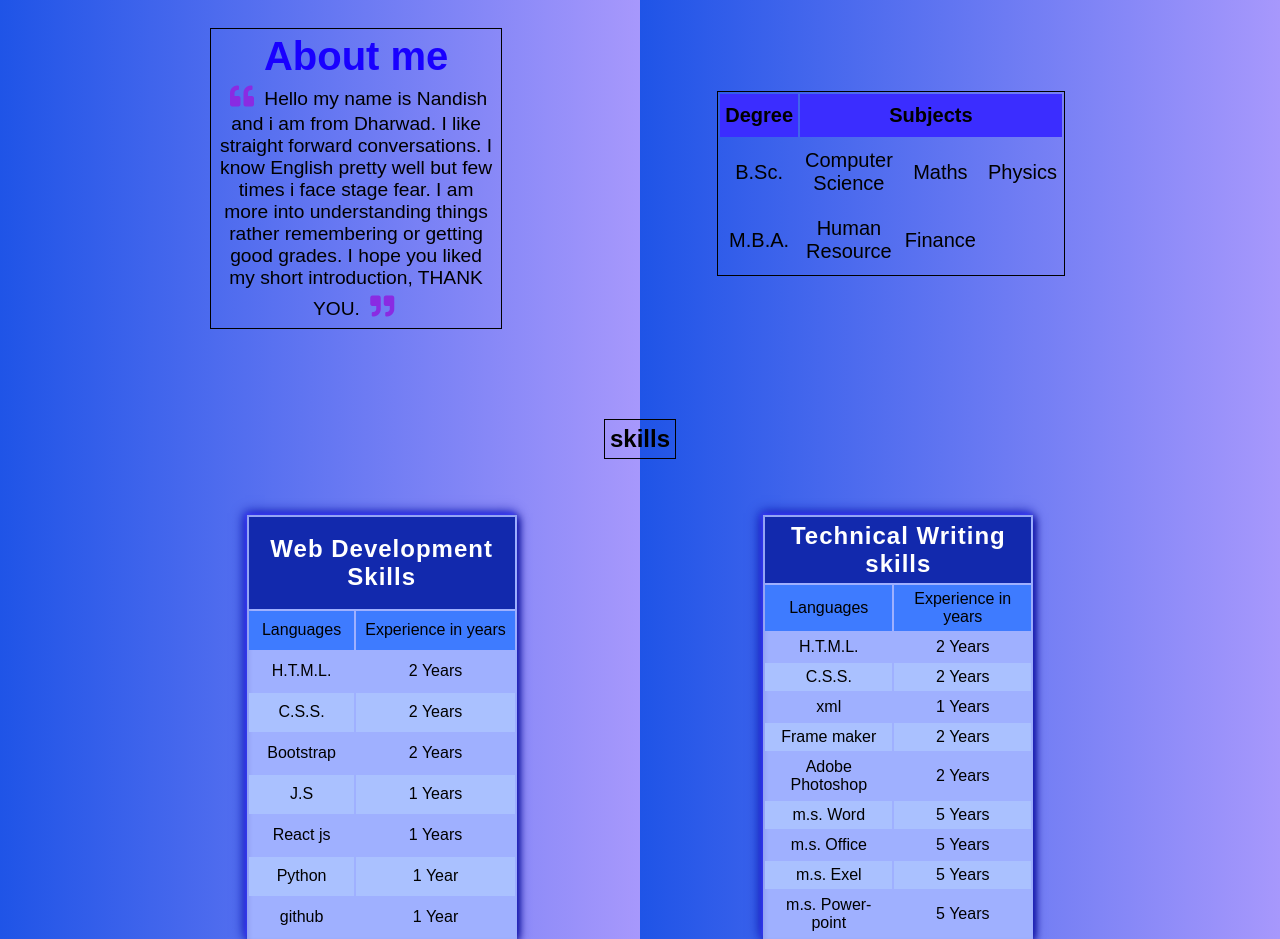
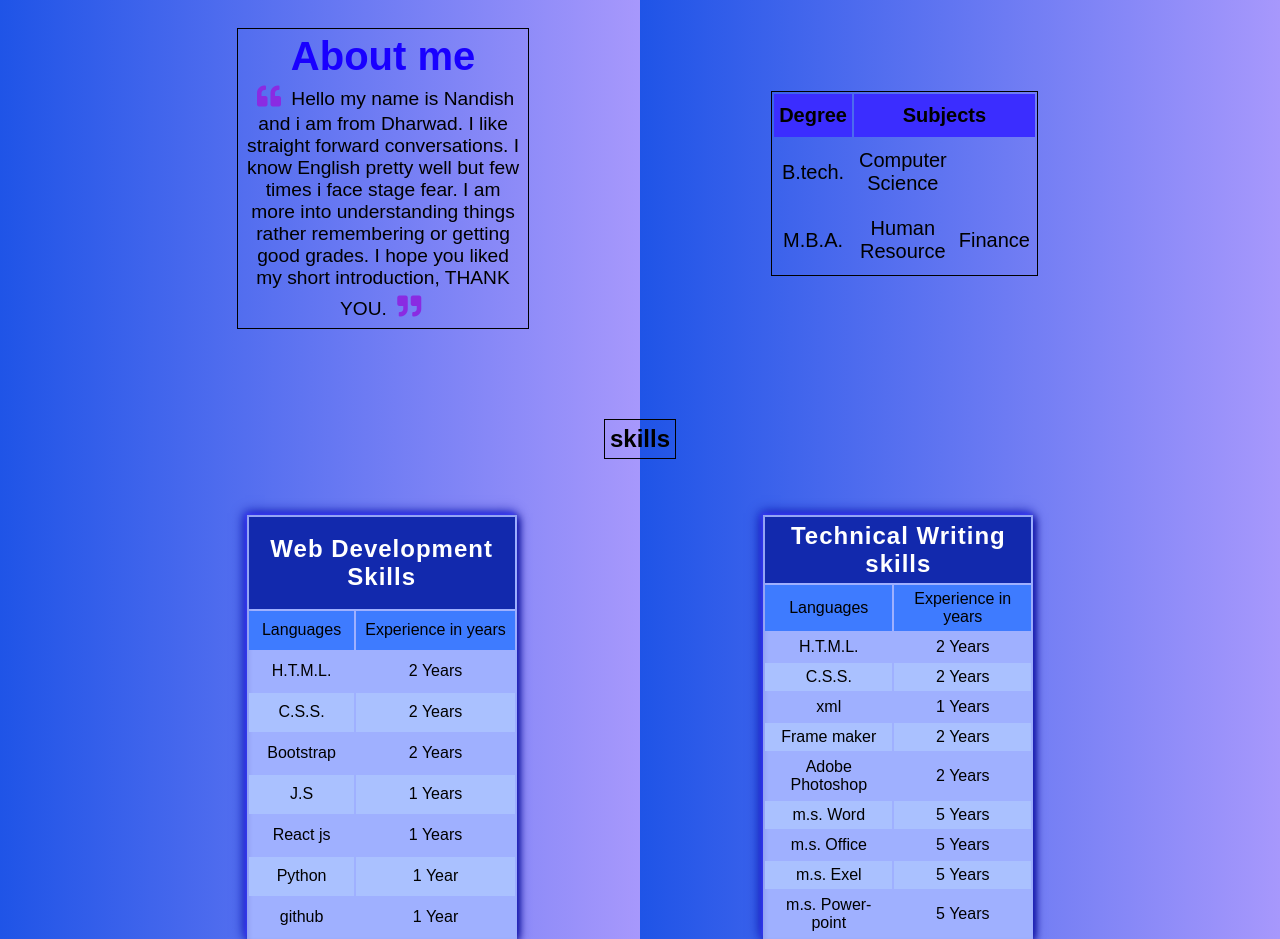
Before and after one commit to nandish1199/portfolio, a plain HTML site: page index.html in a window 1280 px wide. Shown: the part 1020-1959 px from the top of the page. Drawn offline with Linux system fonts and the light colour scheme.

Commit message:
Change b.sc

```diff
--- a/index.html
+++ b/index.html
@@ -69,10 +69,8 @@
                     <th colspan="3">Subjects</th>
                 </tr>
                 <tr>
-                    <td>B.Sc.</td>
+                    <td>B.tech.</td>
                     <td>Computer Science</td>
-                    <td>Maths</td>
-                    <td>Physics</td>
                 </tr>
                 <tr>
                     <td>M.B.A.</td>
```
